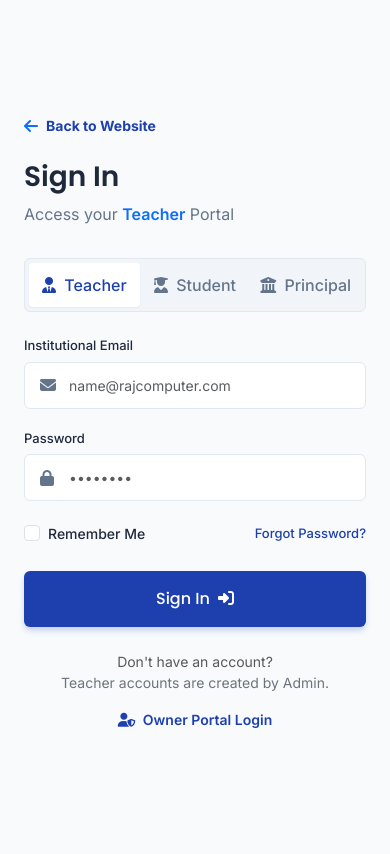
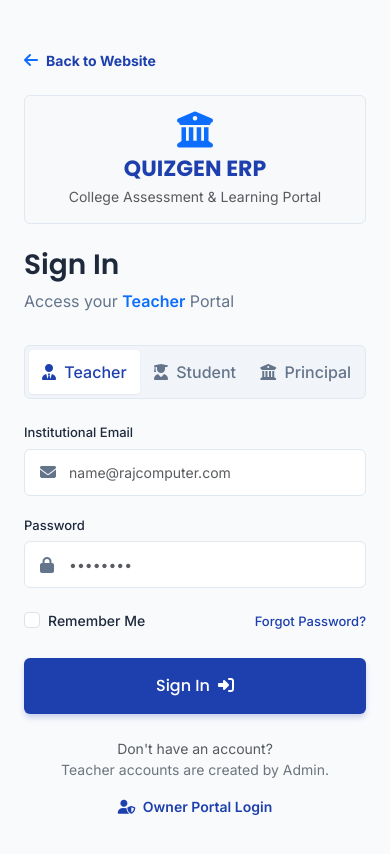
Before and after one commit to Hsonu/school-quiz, a website: page views/login.html in a window 390 px wide. Drawn offline with nearby package versions, Linux system fonts and the light colour scheme.

Commit message:
feat: add mobile brand headers to login, student signup, owner login and root gitignore

```diff
--- a/views/login.html
+++ b/views/login.html
@@ -67,6 +67,13 @@
           <i class="fas fa-arrow-left text-primary-blue"></i>
           <span class="small fw-bold" style="color: var(--primary-blue)">Back to Website</span>
         </a>
+
+        <!-- Mobile-Only Brand Header -->
+        <div class="d-lg-none text-center mb-4 p-3 bg-light rounded" style="border: 1.5px solid var(--border-color)">
+          <i class="fas fa-university text-primary mb-2" style="font-size: 36px"></i>
+          <h3 class="fw-bold m-0" style="color: var(--primary-blue); font-size: 22px;">QUIZGEN ERP</h3>
+          <p class="text-muted small mb-0 mt-1">College Assessment & Learning Portal</p>
+        </div>
 
         <div class="login-header">
           <h2>Sign In</h2>
```
Also changed, not shown: views/ownerLogin.html (+7 -0 lines), views/studentSignup.html (+7 -0 lines), 1 other file.
